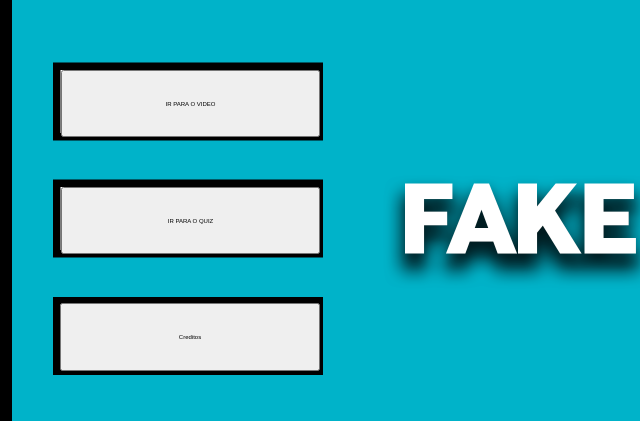
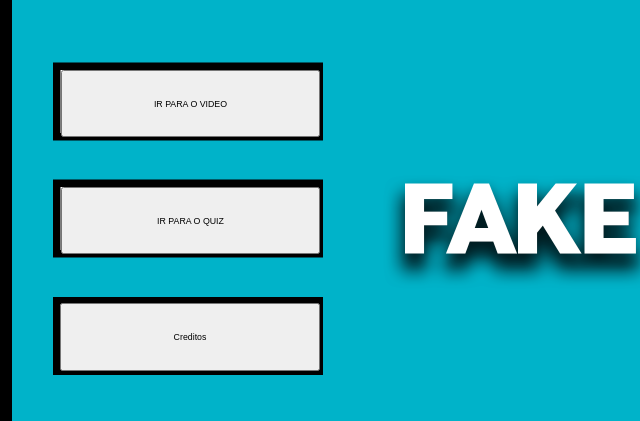
Before and after one commit to Eryk-Neri/projectfaker_Beta.github.io, a plain HTML site: page index.html in a window 1280 px wide. Shown: the part 171-592 px from the top of the page, 148-788 px from the left. Drawn offline with Linux system fonts and the light colour scheme.

Commit message:
Update index.html

```diff
--- a/index.html
+++ b/index.html
@@ -38,7 +38,7 @@
 			-ms-touch-action: none;
 		}
 		input[type=button]{
-			font-size:55%;
+			font-size:55% !important;
 		}
     </style>
 
```
